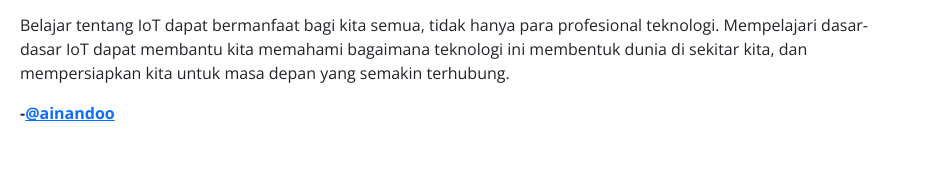
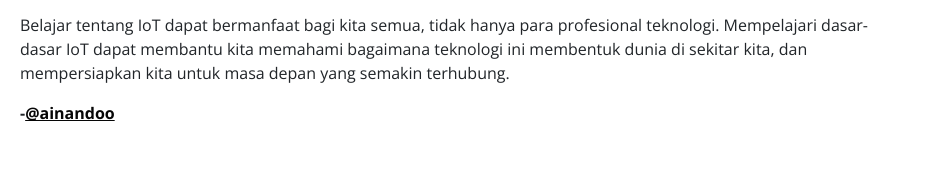
Before and after one commit to ainandoo/dtp-iot-skomda, a plain HTML site: page index.html in a window 1280 px wide. Shown: the part 604-800 px from the top of the page, 330-1280 px from the left. Drawn offline with nearby package versions, Linux system fonts and the light colour scheme.

Commit message:
Update style.css

```diff
--- a/style.css
+++ b/style.css
@@ -1 +1 @@
-@import url('https://fonts.googleapis.com/css2?family=Open+Sans:ital,wght@0,300..800;1,300..800&display=swap');.bg-skomda-red{background-color:#ab3737}.color-skomda-red{color:#a94442}.skomda-font{font-family:"Open Sans", Arial, sans-serif}nav ul li a{color:black !important}nav ul li a:hover{background-color:#ab3737;color:white !important}footer{height:50px;background-color:#060606;color:#777777}
+@import url('https://fonts.googleapis.com/css2?family=Open+Sans:ital,wght@0,300..800;1,300..800&display=swap');a.ainandoo{color:#060606}a.ainandoo:hover{color:blue}.bg-skomda-red{background-color:#ab3737}.color-skomda-red{color:#a94442}.skomda-font{font-family:"Open Sans", Arial, sans-serif}nav ul li a{color:black !important}nav ul li a:hover{background-color:#ab3737;color:white !important}footer{height:50px;background-color:#060606;color:#777777}
```
